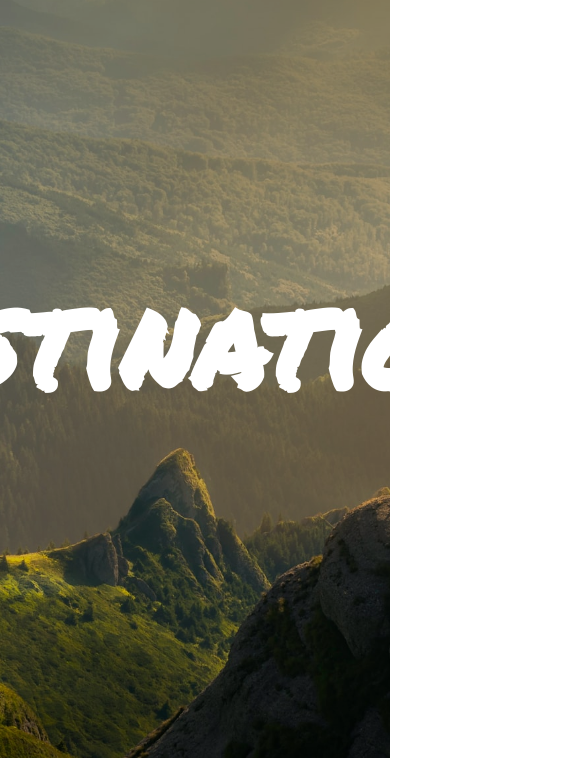
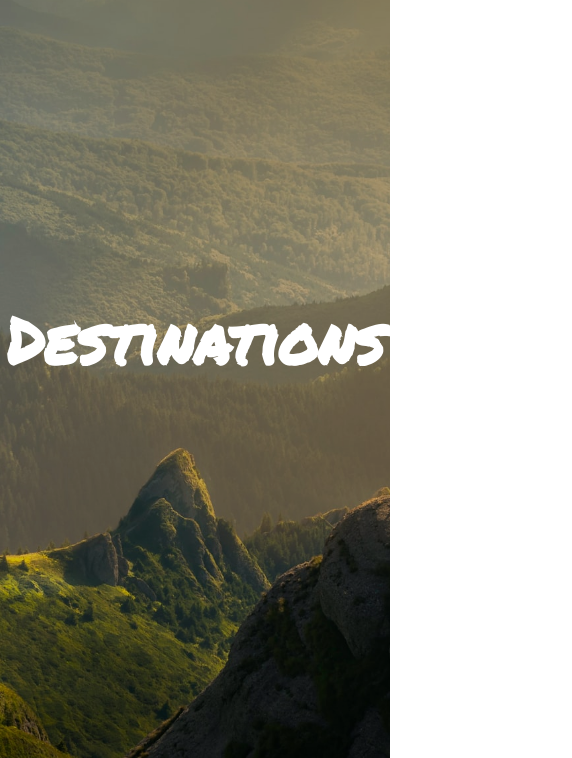
Before and after one commit to warry0/voyage-explorer, a Gatsby site: page /destinations in a window 390 px wide. Shown: the part 83-841 px from the top of the page, 572 px wide, since content can reach past the window. Built offline with nearby package versions, Linux system fonts and the light colour scheme; Gatsby itself is replaced by a stand-in of ours.

Commit message:
css du layout

```diff
--- a/src/components/layout.css
+++ b/src/components/layout.css
@@ -21,3 +21,8 @@
   color: #fff;
   font-size: 8rem;
 }
+@media screen and (max-width:768px){
+    .destinations{
+      font-size: 4rem;
+    }
+  }
```
